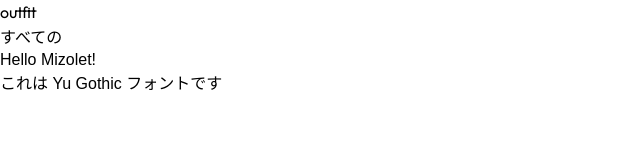
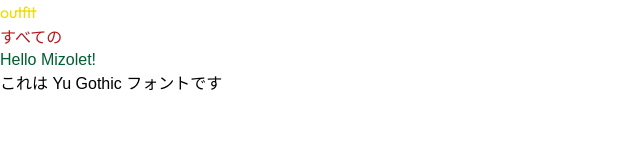
Before and after one commit to putatpol/landing_page_test, a Next.js app: page / in a window 1280 px wide. Shown: the top 160 px of the page, without its empty margins (0-640 px from the left). Built offline with nearby package versions, Linux system fonts and the light colour scheme.

Commit message:
add color and font

```diff
--- a/src/app/globals.css
+++ b/src/app/globals.css
@@ -1,9 +1,35 @@
 @import "tailwindcss";
 
-.font-mizolet{
+:root {
+  --color-yellow: #f2dc00;
+  --color-red: #b8181e;
+  --color-green-dark: #005d31;
+  --color-green: #468a59;
+  --color-green-light: #58ab6f;
+  --color-green-lighter: #7abc8c;
+  --color-brown-dark: #604c3f;
+  --color-brown: #b58741;
+  --color-brown-light: #c79f62;
+  --color-brown-lighter: #d4b688;
+}
+
+@theme {
+  --color-custom-yellow: var(--color-yellow);
+  --color-custom-red: var(--color-red);
+  --color-custom-green-dark: var(--color-green-dark);
+  --color-custom-green: var(--color-green);
+  --color-custom-green-light: var(--color-green-light);
+  --color-custom-green-lighter: var(--color-green-lighter);
+  --color-custom-brown-dark: var(--color-brown-dark);
+  --color-custom-brown: var(--color-brown);
+  --color-custom-brown-light: var(--color-brown-light);
+  --color-custom-brown-lighter: var(--color-brown-lighter);
+}
+
+.font-mizolet {
   font-family: mizolet, sans-serif;
 }
 
-.font-yu-gothic{
+.font-yu-gothic {
   font-family: yu-gothic-pr6n, sans-serif;
 }
--- a/src/app/page.tsx
+++ b/src/app/page.tsx
@@ -3,9 +3,9 @@
 export default function Home() {
   return (
     <>
-      <h1 className={outfitFont.className}>outfit</h1>
-      <h2 className={notoSansJpFont.className}>すべての</h2>
-      <h1 className={adobeFonts.mizolet}>Hello Mizolet!</h1>
+      <h1 className={`${outfitFont.className} text-custom-yellow`}>outfit</h1>
+      <h2 className={`${notoSansJpFont.className} text-custom-red`}>すべての</h2>
+      <h1 className={`${adobeFonts.mizolet} text-custom-green-dark`}>Hello Mizolet!</h1>
       <p className={adobeFonts.yuGothic}>これは Yu Gothic フォントです</p>
     </>
   );
```
